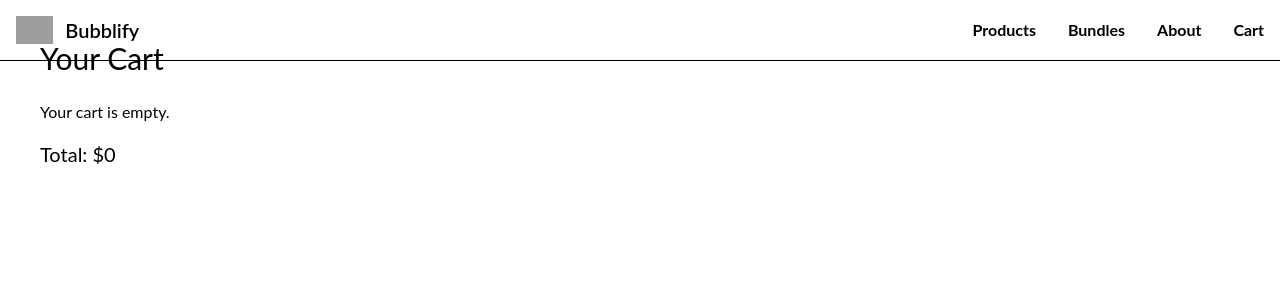
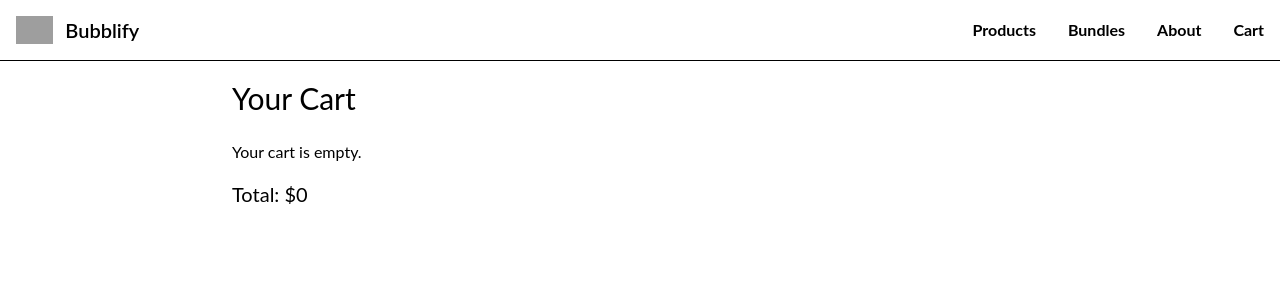
Before and after one commit to herdisheida/Bubblify, a Next.js app in the folder my-app/: page /cart in a window 1280 px wide. Shown: the top 300 px of the page. Built offline with nearby package versions, Linux system fonts and the light colour scheme; grey boxes are pictures that could not be loaded.

Commit message:
center everything

```diff
--- a/my-app/app/layout.tsx
+++ b/my-app/app/layout.tsx
@@ -9,9 +9,11 @@ export default function RootLayout({
   return (
     <html lang="en">
       <body>
+        <Navbar />
         <CartProvider>
-          <Navbar />
-          {children}
+          <div className="max-w-4xl mx-auto my-10">
+            {children}
+          </div>
         </CartProvider>
       </body>
     </html>
```
